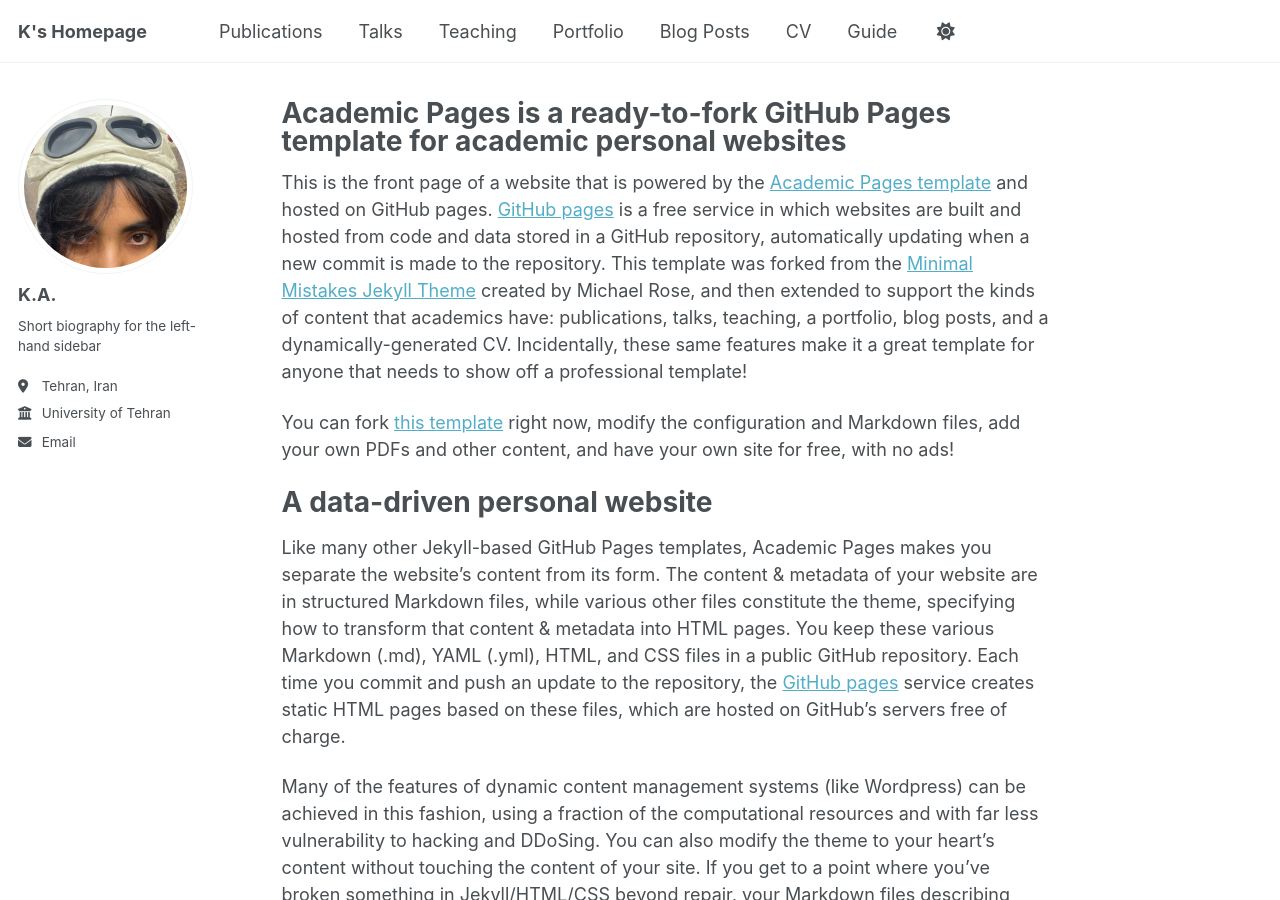
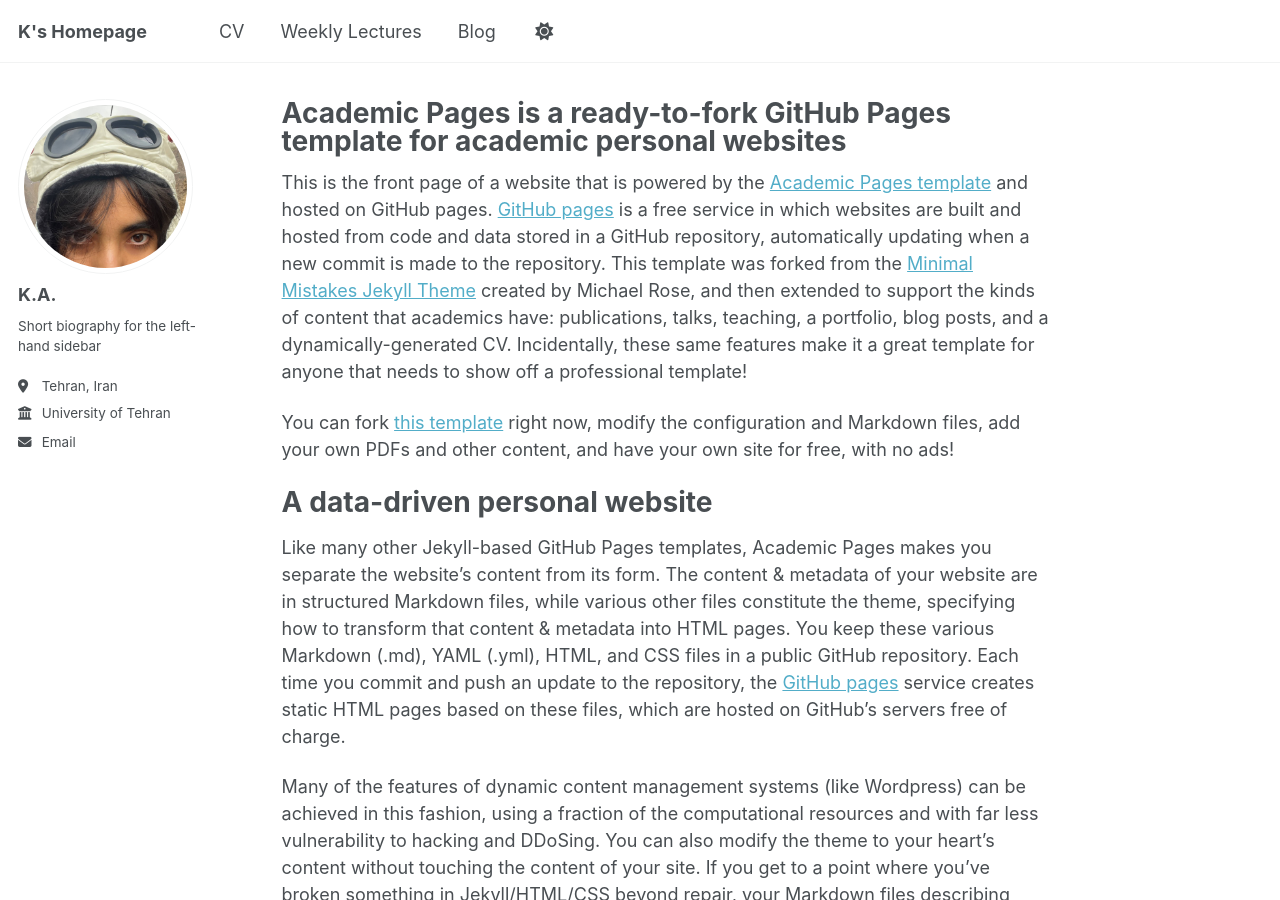
Before and after one commit to kabdollahi/kabdollahi.github.io, a Jekyll site: the page built from _pages/about.md, in a window 1280 px wide and 900 px high. Built offline with Jekyll 4.4.1, drawn with Linux system fonts in a browser that asks for light colours; a script that is not in the unit is left out.

Commit message:
Update navigation.yml

```diff
--- a/_data/navigation.yml
+++ b/_data/navigation.yml
@@ -8,26 +8,27 @@
 #      Markdown formatted page while the second is generated using JSON.
 
 main:
-  - title: "Publications"
-    url: /publications/
+  - title: "CV"
+    url: /cv/
+  #- title: "Publications"
+  #  url: /publications/
 
-  - title: "Talks"
-    url: /talks/
+  #- title: "Talks"
+  #  url: /talks/
 
-  - title: "Teaching"
-    url: /teaching/
+ # - title: "Teaching"
+  #  url: /teaching/
 
-  - title: "Portfolio"
+  - title: "Weekly Lectures"
     url: /portfolio/
 
-  - title: "Blog Posts"
+  - title: "Blog"
     url: /year-archive/
 
-  - title: "CV"
-    url: /cv/
+
 
   # - title: "CV"
   #   url: /cv-json/
 
-  - title: "Guide"
-    url: /markdown/
+  #- title: "Guide"
+  #  url: /markdown/
```
